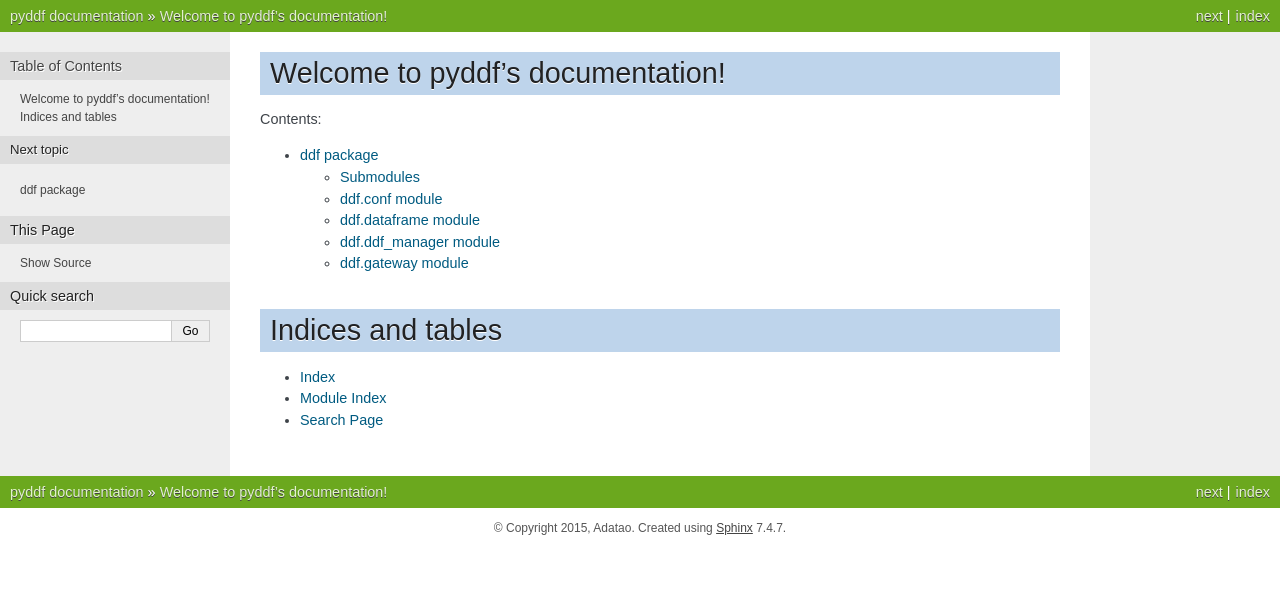
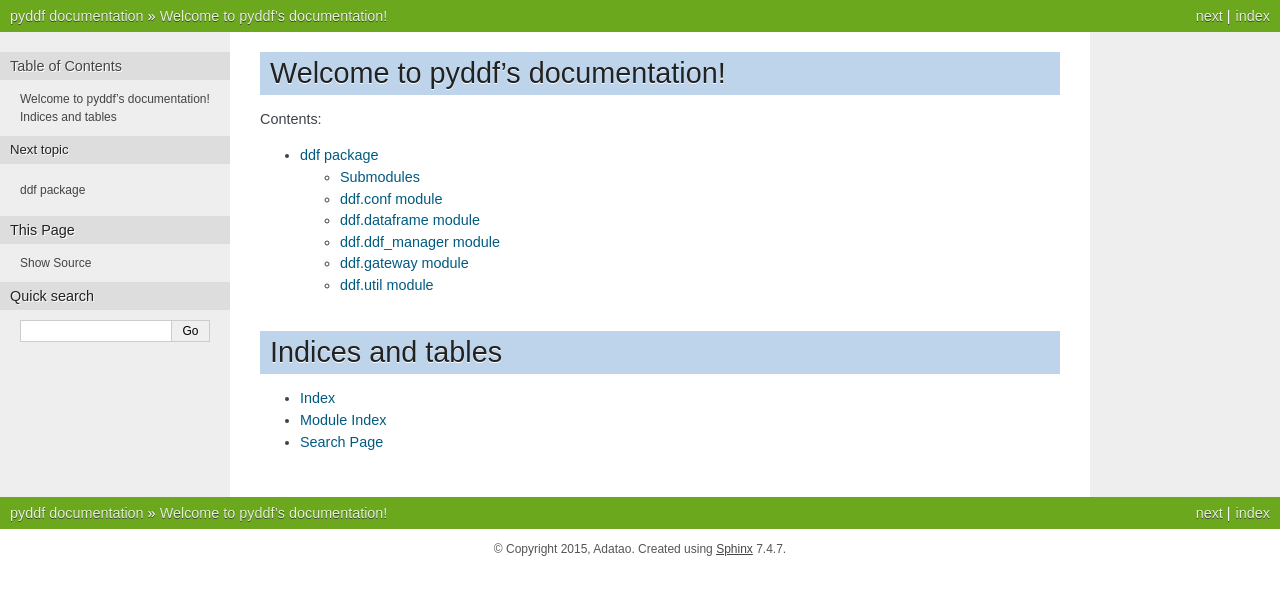
Before and after one commit to ddf-project/DDF, a Sphinx documentation site: the page built from python/docs/index.rst, in a window 1280 px wide. Shown: the top 595 px of the page. Built offline with Sphinx 7.4.7, drawn with Linux system fonts in a browser that asks for light colours.

Commit message:
updated version and doc

```diff
--- a/python/docs/ddf.rst
+++ b/python/docs/ddf.rst
@@ -40,3 +40,11 @@ ddf.gateway module
     :members:
     :undoc-members:
     :show-inheritance:
+
+ddf.util module
+---------------
+
+.. automodule:: ddf.util
+    :members:
+    :undoc-members:
+    :show-inheritance:
--- a/python/docs/index.rst
+++ b/python/docs/index.rst
@@ -1,5 +1,5 @@
 .. pyddf documentation master file, created by
-   sphinx-quickstart on Fri Jul  3 12:09:32 2015.
+   sphinx-quickstart on Tue Jan 12 00:31:39 2016.
    You can adapt this file completely to your liking, but it should at least
    contain the root `toctree` directive.
 
```
Also changed, not shown: 2 other files.
